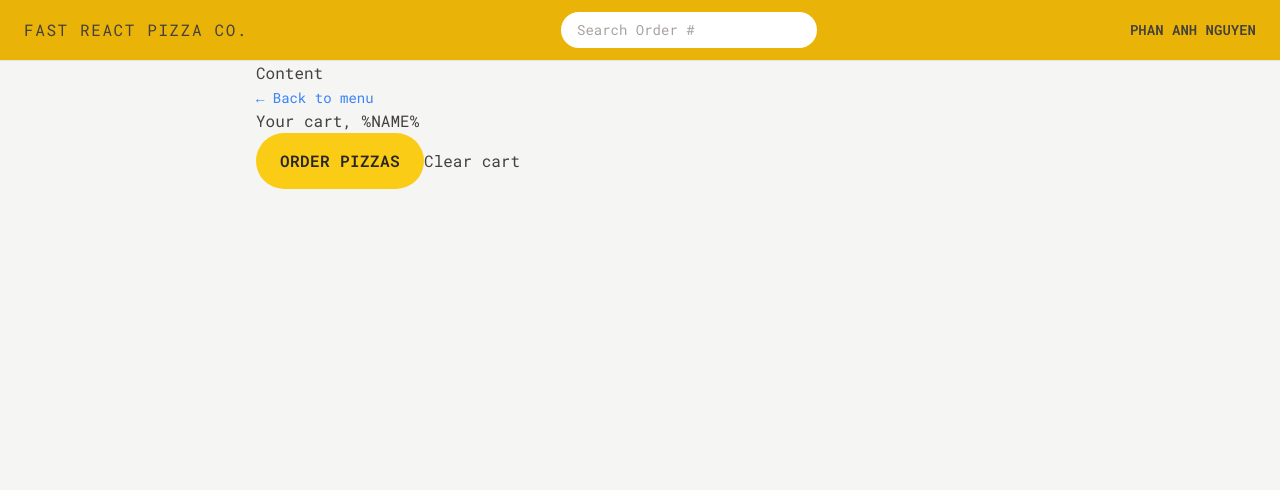
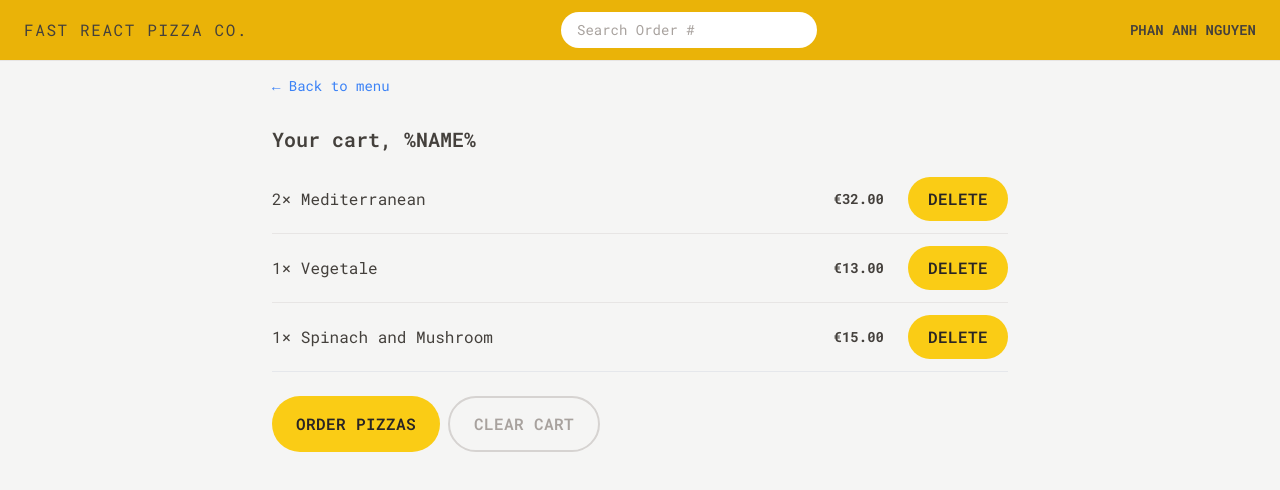
Before and after one commit to phananhnguyen1204/Shopping-Cart, a React (Vite) app: page /cart in a window 1280 px wide. Shown: the top 490 px of the page. Built offline with nearby package versions, Linux system fonts and the light colour scheme.

Commit message:
Sytling Cart

```diff
--- a/src/features/cart/Cart.jsx
+++ b/src/features/cart/Cart.jsx
@@ -1,6 +1,6 @@
-import { Link } from 'react-router-dom';
 import Button from '../../ui/Button';
 import LinkButton from '../../ui/LinkButton';
+import CartItem from './CartItem';
 
 const fakeCart = [
   {
@@ -30,16 +30,20 @@
   const cart = fakeCart;
 
   return (
-    <div>
+    <div className="px-4 py-3">
       <LinkButton to="/menu">&larr; Back to menu</LinkButton>
 
-      <h2>Your cart, %NAME%</h2>
-
-      <div>
+      <h2 className="mt-7 text-xl font-semibold">Your cart, %NAME%</h2>
+      <ul className="mt-3 divide-y divide-stone-200 border-b">
+        {cart.map((item) => (
+          <CartItem item={item} key={item.key}></CartItem>
+        ))}
+      </ul>
+      <div className="mt-6 space-x-2">
         <Button to="/order/new" type="primary">
           Order pizzas
         </Button>
-        <button>Clear cart</button>
+        <Button type="secondary">Clear cart</Button>
       </div>
     </div>
   );
--- a/src/features/cart/CartItem.jsx
+++ b/src/features/cart/CartItem.jsx
@@ -1,15 +1,18 @@
-import { formatCurrency } from "../../utils/helpers";
+/* eslint-disable react/prop-types */
+import Button from '../../ui/Button';
+import { formatCurrency } from '../../utils/helpers';
 
 function CartItem({ item }) {
   const { pizzaId, name, quantity, totalPrice } = item;
 
   return (
-    <li>
-      <p>
+    <li className="py-3 sm:flex sm:items-center sm:justify-between ">
+      <p className="mb-1 sm:mb-0">
         {quantity}&times; {name}
       </p>
-      <div>
-        <p>{formatCurrency(totalPrice)}</p>
+      <div className="flex items-center justify-between sm:gap-6">
+        <p className="text-sm font-bold">{formatCurrency(totalPrice)}</p>
+        <Button type="small">Delete</Button>
       </div>
     </li>
   );
--- a/src/ui/AppLayout.jsx
+++ b/src/ui/AppLayout.jsx
@@ -12,7 +12,6 @@
       <Header></Header>
       <div className="overflow-scroll">
         <main className="mx-auto max-w-3xl ">
-          <h1> Content</h1>
           <Outlet></Outlet>
         </main>
       </div>
--- a/src/ui/Button.jsx
+++ b/src/ui/Button.jsx
@@ -6,6 +6,8 @@
   const styles = {
     primary: base + ' px-4 py-3 md:px-6 md:py-4',
     small: base + ' px-4 py-2 md:px-5 md:py-2.5',
+    secondary:
+      'inline-block rounded-full border-2 border-stone-300 font-semibold uppercase tracking-wide text-stone-400 transition-colors duration-300 hover:text-stone-800 focus:bg-stone-300 focus:outline-none focus:ring focus:ring-stone-200 focus:ring-offset-2 disabled:cursor-not-allowed  px-4 py-2.5 md:px-6 md:py-3.5',
   };
   if (to)
     return (
```
